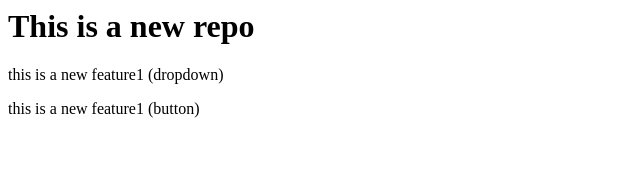
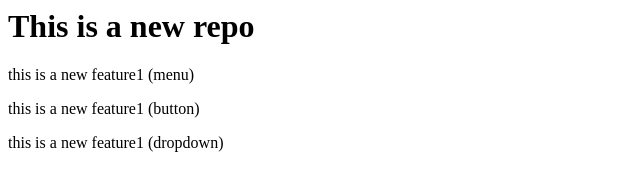
Before and after one commit to maruf-git/git-local-repo, a plain HTML site: page index.html in a window 1280 px wide. Shown: the whole page, without its empty margins (0-640 px from the left). Drawn offline with Linux system fonts and the light colour scheme.

Commit message:
add new menu and dropdown

```diff
--- a/index.html
+++ b/index.html
@@ -1,3 +1,4 @@
 <h1>This is a new repo</h1>
+<p>this is a new feature1 (menu)</p>
+<p>this is a new feature1 (button)</p>
 <p>this is a new feature1 (dropdown)</p>
-<p>this is a new feature1 (button)</p>
```
